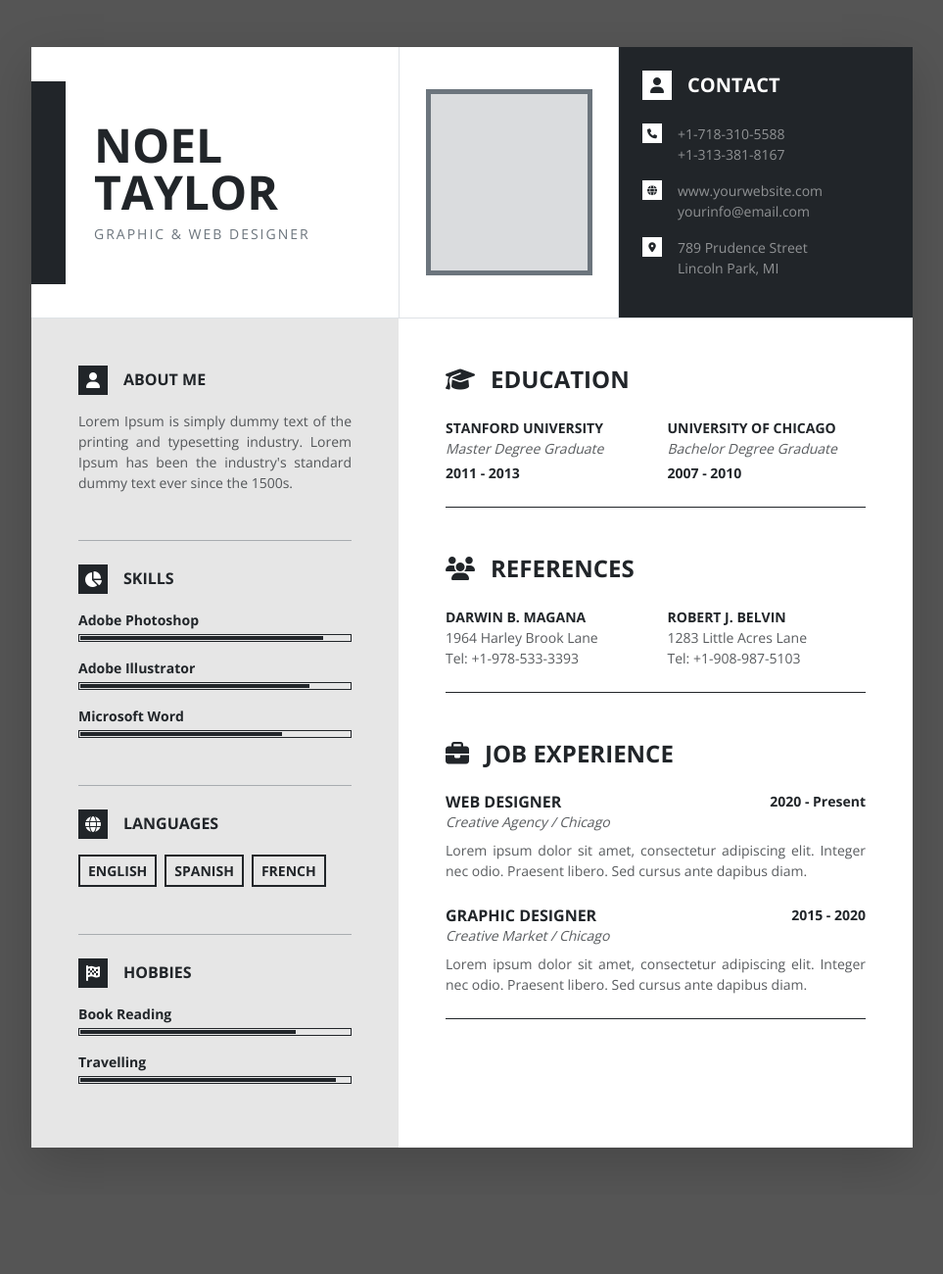
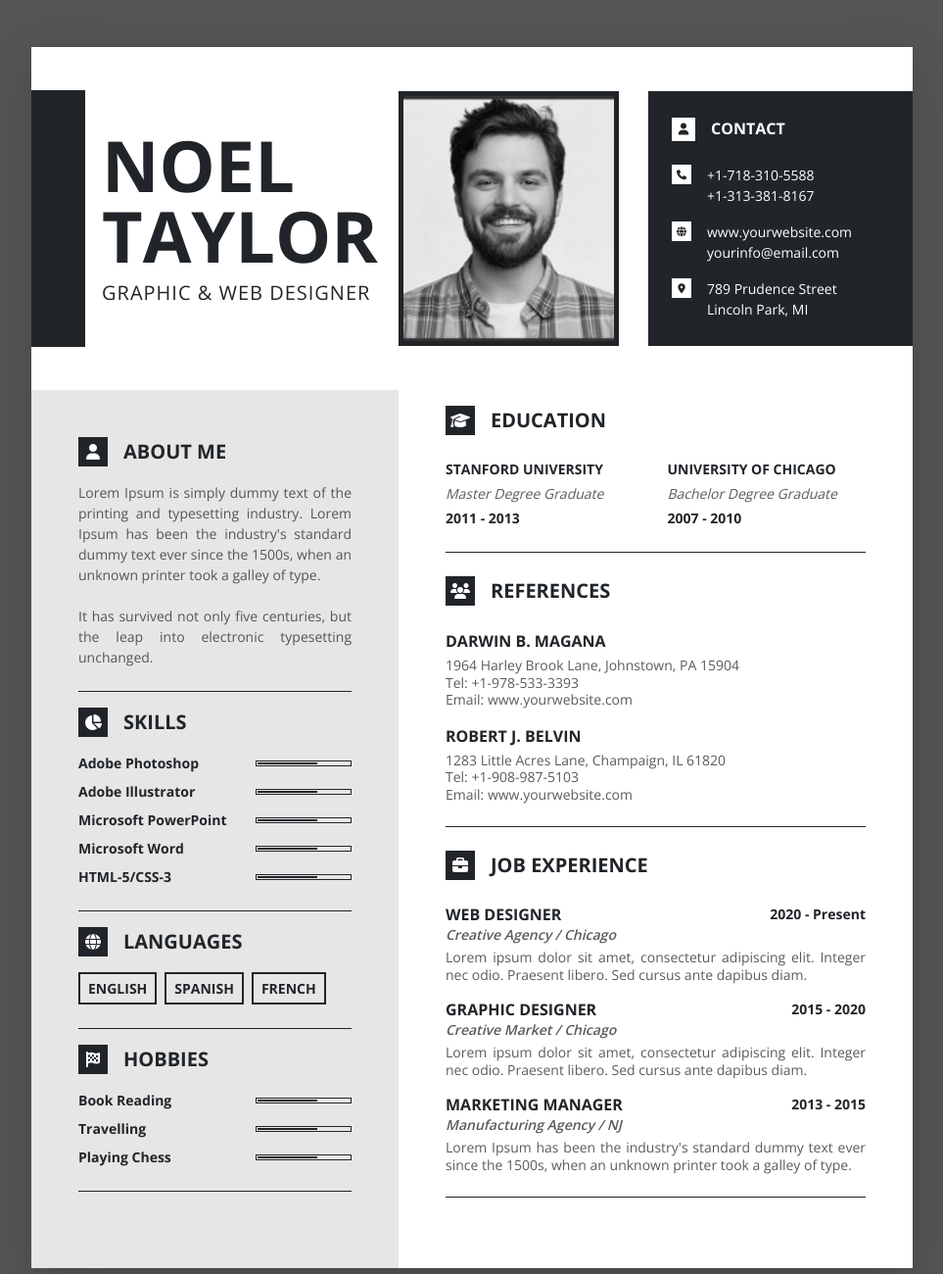
Before and after one commit to AnnichkaNest/pm_22_Anna_Horodiuk, a website: page src/index.html in a window 1280 px wide. Shown: the whole page at 98% size, without its empty margins (158-1121 px from the left). Before the commit the page ends 1219 px from the top, so only its background shows below. Drawn offline with nearby package versions, Linux system fonts and the light colour scheme.

Commit message:
Виправила відступи, заголовки та стилі правої колонки

```diff
--- a/src/index.html
+++ b/src/index.html
@@ -9,20 +9,19 @@
     <link href="https://fonts.googleapis.com/css2?family=Open+Sans:wght@400;600;700;800&display=swap" rel="stylesheet">
 
     <style>
-        /* Темний фон для body (Bootstrap не має кольору #555) */
+        /* Темний фон для body */
         body { background-color: #555; }
 
-        /* Єдиний кастомний клас для фіксації розміру */
+        /* Клас для фіксації розміру A4 */
         .a4-page {
             width: 210mm;
             min-height: 297mm;
-            /* Для екранів фіксуємо в пікселях */
             min-width: 900px;
             max-width: 900px;
             font-family: 'Open Sans', sans-serif;
         }
 
-        /* Трохи коригуємо сірий колір сайдбару, бо bg-light занадто світлий */
+        /* Сірий колір сайдбару */
         .bg-gray-custom { background-color: #e6e6e6; }
     </style>
 </head>
@@ -31,32 +30,34 @@
 
     <div class="a4-page bg-white shadow-lg d-flex flex-column">
 
-        <div class="row g-0 border-bottom" style="min-height: 230px;">
+        <div class="row g-0" style="min-height: 350px;">
 
-            <div class="col-5 d-flex align-items-center position-relative">
-                <div class="bg-dark h-75 position-absolute start-0" style="width: 35px;"></div>
+            <div class="col-5 d-flex align-items-center position-relative overflow-hidden">
+                <div class="bg-dark h-75 position-absolute start-0" style="width: 55px "></div>
 
-                <div class="ps-5 ms-3">
-                    <h1 class="fw-bold display-5 text-uppercase mb-0 lh-1">Noel <br> Taylor</h1>
-                    <p class="text-uppercase text-secondary letter-spacing-2 mt-2 mb-0 small" style="letter-spacing: 2px;">Graphic & Web Designer</p>
+                <div class="ps-4 ms-5 position-relative" style="z-index: 2;">
+                    <h1 class="fw-bold display-2 text-uppercase mb-0 lh-1">Noel <br> Taylor</h1>
+                    <p class="text-uppercase text-dark fw-light mt-2 mb-0 fs-5" style="letter-spacing: 1px;">Graphic & Web Designer</p>
                        </div>
             </div>
 
-            <div class="col-3 border-start border-end d-flex justify-content-center align-items-center">
-                <div class="bg-secondary bg-opacity-25 border border-5 border-secondary d-flex justify-content-center align-items-center overflow-hidden" style="width: 170px; height: 190px;">
-                    <img src="images/photo.jpg" alt="" class="w-100 h-100 object-fit-cover" onerror="this.style.display='none'">
+            <div class="col-3 d-flex justify-content-center align-items-center">
+                <div class="bg-secondary bg-opacity-25 border border-5 border-dark justify-content-center align-items-center overflow-hidden" style="width: 270px; height: 260px;">
+                    <img src="images/photo.png" alt="Noel Taylor" class="w-100 h-100 object-fit-cover">
                 </div>
             </div>
 
-            <div class="col-4 bg-dark text-white p-4 d-flex flex-column justify-content-center">
-                <h5 class="fw-bold text-uppercase mb-4 d-flex align-items-center">
-                    <span class="bg-white text-dark d-flex justify-content-center align-items-center me-3" style="width: 30px; height: 30px;">
-                        <i class="fa-solid fa-user fs-6"></i>
+           <div class="col-4 p-0 d-flex justify-content-end align-items-center">
+
+    <div class="bg-dark text-white p-4 d-flex flex-column justify-content-center" style="width: 270px; height: 260px;">
+        <h6 class="fw-bold text-uppercase mb-4 d-flex align-items-center">
+            <span class="bg-white text-dark d-flex justify-content-center align-items-center me-3" style="width: 24px; height: 24px;">
+                <i class="fa-solid fa-user" style="font-size: 12px;"></i>
             </span>
             Contact
-                </h5>
+        </h6>
 
-                <ul class="list-unstyled small text-white-50">
+    <ul class="list-unstyled small text-white mb-0">
     <li class="d-flex mb-3">
         <span class="bg-white text-dark d-flex justify-content-center align-items-center me-3" style="width: 20px; height: 20px;">
             <i class="fa-solid fa-phone" style="font-size: 10px;"></i>
@@ -77,65 +78,85 @@
     </li>
 </ul>
     </div>
+
+</div>
         </div>
 
         <div class="row g-0 flex-grow-1">
 
             <div class="col-5 bg-gray-custom p-5">
 
-                <div class="mb-5">
-                    <h6 class="fw-bold text-uppercase mb-3 d-flex align-items-center">
+                <div class="mb-3">
+                    <h5 class="fw-bold text-uppercase mb-3 d-flex align-items-center">
                         <span class="bg-dark text-white d-flex justify-content-center align-items-center me-3" style="width: 30px; height: 30px;">
                             <i class="fa-solid fa-user fs-6"></i>
                         </span>
                         About Me
-                    </h6>
+                    </h5>
                     <p class="small text-muted" style="text-align: justify;">
-                        Lorem Ipsum is simply dummy text of the printing and typesetting industry. Lorem Ipsum has been the industry's standard dummy text ever since the 1500s.
+                        Lorem Ipsum is simply dummy text of the printing and typesetting industry. Lorem Ipsum has been the industry's standard dummy text ever since the 1500s, when an unknown printer took a galley of type. <br><br>
+                        It has survived not only five centuries, but the leap into electronic typesetting unchanged.
                     </p>
                 </div>
 
-                <hr class="border-secondary opacity-50 my-4">
+                <hr class="border-dark opacity-100 mt-4 mb-3">
 
-                <div class="mb-5">
-                    <h6 class="fw-bold text-uppercase mb-3 d-flex align-items-center">
+
+                <div class="mb-3">
+                    <h5 class="fw-bold text-uppercase mb-3 d-flex align-items-center">
                         <span class="bg-dark text-white d-flex justify-content-center align-items-center me-3" style="width: 30px; height: 30px;">
                             <i class="fa-solid fa-chart-pie fs-6"></i>
                         </span>
                         Skills
-                    </h6>
+                    </h5>
 
-                    <div class="mb-3">
-                        <div class="d-flex justify-content-between small fw-bold mb-1">Adobe Photoshop</div>
-                        <div class="progress border border-dark rounded-0 bg-transparent" style="height: 8px; padding: 1px;">
-                            <div class="progress-bar bg-dark" role="progressbar" style="width: 90%"></div>
+                    <div class="skills-list small fw-bold text-dark">
+                        <div class="d-flex align-items-center justify-content-between mb-2">
+                            <div style="width: 55%;" class="text-nowrap">Adobe Photoshop</div>
+                            <div class="progress border border-dark rounded-0 bg-transparent" style="width: 35%; height: 6px; padding: 1px;">
+                                <div class="progress-bar bg-dark" role="progressbar" style="width: 65%"></div>
                             </div>
                         </div>
 
-                    <div class="mb-3">
-                        <div class="d-flex justify-content-between small fw-bold mb-1">Adobe Illustrator</div>
-                        <div class="progress border border-dark rounded-0 bg-transparent" style="height: 8px; padding: 1px;">
-                            <div class="progress-bar bg-dark" role="progressbar" style="width: 85%"></div>
+                        <div class="d-flex align-items-center justify-content-between mb-2">
+                            <div style="width: 55%;" class="text-nowrap">Adobe Illustrator</div>
+                            <div class="progress border border-dark rounded-0 bg-transparent" style="width: 35%; height: 6px; padding: 1px;">
+                                <div class="progress-bar bg-dark" role="progressbar" style="width: 65%"></div>
                             </div>
                         </div>
 
-                    <div class="mb-3">
-                        <div class="d-flex justify-content-between small fw-bold mb-1">Microsoft Word</div>
-                        <div class="progress border border-dark rounded-0 bg-transparent" style="height: 8px; padding: 1px;">
-                            <div class="progress-bar bg-dark" role="progressbar" style="width: 75%"></div>
+                        <div class="d-flex align-items-center justify-content-between mb-2">
+                            <div style="width: 55%;" class="text-nowrap">Microsoft PowerPoint</div>
+                            <div class="progress border border-dark rounded-0 bg-transparent" style="width: 35%; height: 6px; padding: 1px;">
+                                <div class="progress-bar bg-dark" role="progressbar" style="width: 65%"></div>
+                            </div>
+                        </div>
+
+                        <div class="d-flex align-items-center justify-content-between mb-2">
+                            <div style="width: 55%;" class="text-nowrap">Microsoft Word</div>
+                            <div class="progress border border-dark rounded-0 bg-transparent" style="width: 35%; height: 6px; padding: 1px;">
+                                <div class="progress-bar bg-dark" role="progressbar" style="width: 65%"></div>
+                            </div>
+                        </div>
+
+                        <div class="d-flex align-items-center justify-content-between">
+                            <div style="width: 55%;" class="text-nowrap">HTML-5/CSS-3</div>
+                            <div class="progress border border-dark rounded-0 bg-transparent" style="width: 35%; height: 6px; padding: 1px;">
+                                <div class="progress-bar bg-dark" role="progressbar" style="width: 65%"></div>
+                            </div>
                         </div>
                     </div>
                 </div>
 
-                <hr class="border-secondary opacity-50 my-4">
+                <hr class="border-dark opacity-100 mt-4 mb-3">
 
-                <div class="mb-5">
-                    <h6 class="fw-bold text-uppercase mb-3 d-flex align-items-center">
+                <div class="mb-3">
+                    <h5 class="fw-bold text-uppercase mb-3 d-flex align-items-center">
                         <span class="bg-dark text-white d-flex justify-content-center align-items-center me-3" style="width: 30px; height: 30px;">
                             <i class="fa-solid fa-globe fs-6"></i>
                         </span>
                         Languages
-                    </h6>
+                    </h5>
                     <div class="d-flex flex-wrap gap-2">
                         <span class="border border-2 border-dark px-2 py-1 small fw-bold text-dark">ENGLISH</span>
                         <span class="border border-2 border-dark px-2 py-1 small fw-bold text-dark">SPANISH</span>
@@ -143,102 +164,133 @@
                     </div>
                 </div>
 
-                <hr class="border-secondary opacity-50 my-4">
+                <hr class="border-dark opacity-100 mt-4 mb-3">
 
                 <div>
-                    <h6 class="fw-bold text-uppercase mb-3 d-flex align-items-center">
+                    <h5 class="fw-bold text-uppercase mb-3 d-flex align-items-center">
                         <span class="bg-dark text-white d-flex justify-content-center align-items-center me-3" style="width: 30px; height: 30px;">
                             <i class="fa-solid fa-flag-checkered fs-6"></i>
                         </span>
                         Hobbies
-                    </h6>
+                    </h5>
 
-                    <div class="mb-3">
-                        <div class="d-flex justify-content-between small fw-bold mb-1">Book Reading</div>
-                        <div class="progress border border-dark rounded-0 bg-transparent" style="height: 8px; padding: 1px;">
-                            <div class="progress-bar bg-dark" role="progressbar" style="width: 80%"></div>
+                    <div class="skills-list small fw-bold text-dark">
+                        <div class="d-flex align-items-center justify-content-between mb-2">
+                            <div style="width: 55%;" class="text-nowrap">Book Reading</div>
+                            <div class="progress border border-dark rounded-0 bg-transparent" style="width: 35%; height: 6px; padding: 1px;">
+                                <div class="progress-bar bg-dark" role="progressbar" style="width: 65%"></div>
                             </div>
                         </div>
 
-                    <div>
-                        <div class="d-flex justify-content-between small fw-bold mb-1">Travelling</div>
-                        <div class="progress border border-dark rounded-0 bg-transparent" style="height: 8px; padding: 1px;">
-                            <div class="progress-bar bg-dark" role="progressbar" style="width: 95%"></div>
+                        <div class="d-flex align-items-center justify-content-between mb-2">
+                            <div style="width: 55%;" class="text-nowrap">Travelling</div>
+                            <div class="progress border border-dark rounded-0 bg-transparent" style="width: 35%; height: 6px; padding: 1px;">
+                                <div class="progress-bar bg-dark" role="progressbar" style="width: 65%"></div>
+                            </div>
+                        </div>
+
+                        <div class="d-flex align-items-center justify-content-between">
+                            <div style="width: 55%;" class="text-nowrap">Playing Chess</div>
+                            <div class="progress border border-dark rounded-0 bg-transparent" style="width: 35%; height: 6px; padding: 1px;">
+                                <div class="progress-bar bg-dark" role="progressbar" style="width: 65%"></div>
                             </div>
                         </div>
                     </div>
                 </div>
 
-            <div class="col-7 bg-white p-5">
+                <hr class="border-dark opacity-100 mt-4 mb-3">
 
-                <div class="mb-5">
-                    <h4 class="fw-bold text-uppercase mb-4 d-flex align-items-center">
-                        <i class="fa-solid fa-graduation-cap me-3"></i> Education
-                    </h4>
+            </div>
+
+            <div class="col-7 bg-white px-5 pb-5 pt-3">
+
+                <div class="mb-3">
+                    <h5 class="fw-bold text-uppercase mb-4 d-flex align-items-center">
+                        <span class="bg-dark text-white d-flex justify-content-center align-items-center me-3" style="width: 30px; height: 30px;">
+                            <i class="fa-solid fa-graduation-cap fs-6"></i>
+                        </span> Education
+                    </h5>
 
                     <div class="row">
                         <div class="col-6">
-                            <div class="small fw-bold text-uppercase">Stanford University</div>
-                            <div class="small text-muted fst-italic">Master Degree Graduate</div>
+                            <div class="small fw-bold text-uppercase mb-1">Stanford University</div>
+                            <div class="small text-muted fst-italic mb-0">Master Degree Graduate</div>
                             <div class="small fw-bold mt-1">2011 - 2013</div>
                         </div>
                         <div class="col-6">
-                            <div class="small fw-bold text-uppercase">University of Chicago</div>
-                            <div class="small text-muted fst-italic">Bachelor Degree Graduate</div>
+                            <div class="small fw-bold text-uppercase mb-1">University of Chicago</div>
+                            <div class="small text-muted fst-italic mb-0">Bachelor Degree Graduate</div>
                             <div class="small fw-bold mt-1">2007 - 2010</div>
                         </div>
                     </div>
-                    <hr class="border-dark opacity-100 my-4">
+                    <hr class="border-dark opacity-100 mt-4 mb-4">
                 </div>
 
-                <div class="mb-5">
-                    <h4 class="fw-bold text-uppercase mb-4 d-flex align-items-center">
-                        <i class="fa-solid fa-users me-3"></i> References
-                    </h4>
+                <div class="mb-3">
+                    <h5 class="fw-bold text-uppercase mb-4 d-flex align-items-center">
+                        <span class = "bg-dark text-white d-flex justify-content-center align-items-center me-3" style="width: 30px; height: 30px;">
+                            <i class="fa-solid fa-users fs-6"></i>
+                        </span> References
+                    </h5>
 
-                    <div class="row">
-                        <div class="col-6">
-                            <div class="small fw-bold text-uppercase">Darwin B. Magana</div>
-                            <div class="small text-muted">1964 Harley Brook Lane</div>
-                            <div class="small text-muted">Tel: +1-978-533-3393</div>
-                        </div>
-                        <div class="col-6">
-                            <div class="small fw-bold text-uppercase">Robert J. Belvin</div>
-                            <div class="small text-muted">1283 Little Acres Lane</div>
-                            <div class="small text-muted">Tel: +1-908-987-5103</div>
-                        </div>
-                    </div>
-                    <hr class="border-dark opacity-100 my-4">
+                    <div class="mb-3">
+                        <div class="fw-bold text-uppercase mb-1">Darwin B. Magana</div>
+                        <div class="small text-muted lh-sm">1964 Harley Brook Lane, Johnstown, PA 15904</div>
+                        <div class="small text-muted lh-sm">Tel: +1-978-533-3393</div>
+                        <div class="small text-muted lh-sm">Email: www.yourwebsite.com</div>
                     </div>
 
                     <div>
-                    <h4 class="fw-bold text-uppercase mb-4 d-flex align-items-center">
-                        <i class="fa-solid fa-briefcase me-3"></i> Job Experience
-                    </h4>
+                        <div class="fw-bold text-uppercase mb-1">Robert J. Belvin</div>
+                        <div class="small text-muted lh-sm">1283 Little Acres Lane, Champaign, IL 61820</div>
+                        <div class="small text-muted lh-sm">Tel: +1-908-987-5103</div>
+                        <div class="small text-muted lh-sm">Email: www.yourwebsite.com</div>
+                    </div>
 
-                    <div class="mb-4">
-                        <div class="d-flex justify-content-between align-items-end">
+                    <hr class="border-dark opacity-100 mt-4 mb-4">
+                </div>
+
+                 <div>
+                    <h5 class="fw-bold text-uppercase mb-4 d-flex align-items-center">
+                        <span class="bg-dark text-white d-flex justify-content-center align-items-center me-3" style="width: 30px; height: 30px;">
+                            <i class="fa-solid fa-briefcase fs-6"></i>
+                        </span> Job Experience
+                    </h5>
+
+                    <div class="mb-3">
+                        <div class="d-flex justify-content-between align-items-end mb-0">
                             <h6 class="fw-bold text-uppercase mb-0">Web Designer</h6>
                             <span class="small fw-bold">2020 - Present</span>
                         </div>
-                        <div class="small text-muted fst-italic mb-2">Creative Agency / Chicago</div>
-                        <p class="small text-muted" style="text-align: justify;">
+                        <div class="small text-muted fst-italic fw-semibold mb-1">Creative Agency / Chicago</div>
+                        <p class="small text-muted lh-sm" style="text-align: justify;">
                             Lorem ipsum dolor sit amet, consectetur adipiscing elit. Integer nec odio. Praesent libero. Sed cursus ante dapibus diam.
                         </p>
                     </div>
 
-                    <div class="mb-4">
-                        <div class="d-flex justify-content-between align-items-end">
+                    <div class="mb-3">
+                        <div class="d-flex justify-content-between align-items-end mb-0">
                             <h6 class="fw-bold text-uppercase mb-0">Graphic Designer</h6>
                             <span class="small fw-bold">2015 - 2020</span>
                         </div>
-                        <div class="small text-muted fst-italic mb-2">Creative Market / Chicago</div>
-                        <p class="small text-muted" style="text-align: justify;">
+                        <div class="small text-muted fst-italic fw-semibold mb-1">Creative Market / Chicago</div>
+                        <p class="small text-muted lh-sm" style="text-align: justify;">
                             Lorem ipsum dolor sit amet, consectetur adipiscing elit. Integer nec odio. Praesent libero. Sed cursus ante dapibus diam.
                         </p>
                     </div>
 
-                    <hr class="border-dark opacity-100">
+                    <div class="mb-3">
+                        <div class="d-flex justify-content-between align-items-end mb-0">
+                            <h6 class="fw-bold text-uppercase mb-0">Marketing Manager</h6>
+                            <span class="small fw-bold">2013 - 2015</span>
+                        </div>
+                        <div class="small text-muted fst-italic fw-semibold mb-1">Manufacturing Agency / NJ</div>
+                        <p class="small text-muted lh-sm" style="text-align: justify;">
+                            Lorem Ipsum has been the industry's standard dummy text ever since the 1500s, when an unknown printer took a galley of type.
+                        </p>
+                    </div>
+
+                    <hr class="border-dark opacity-100 mt-4 mb-4">
                 </div>
 
             </div>
```
Also changed, not shown: src/scss/style.scss (+27 -5 lines), src/images/photo.png (added). Lines whose indentation alone changed are shown as unchanged.
